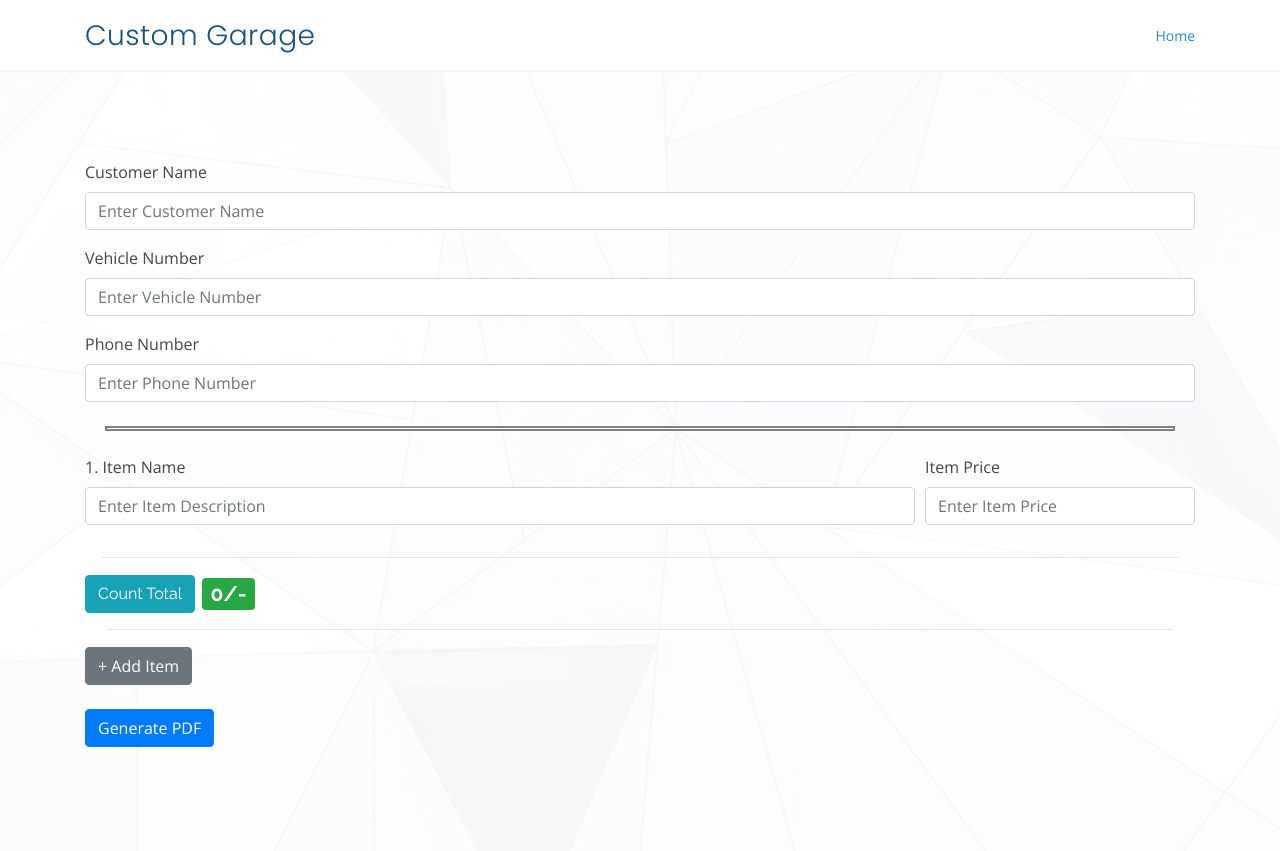
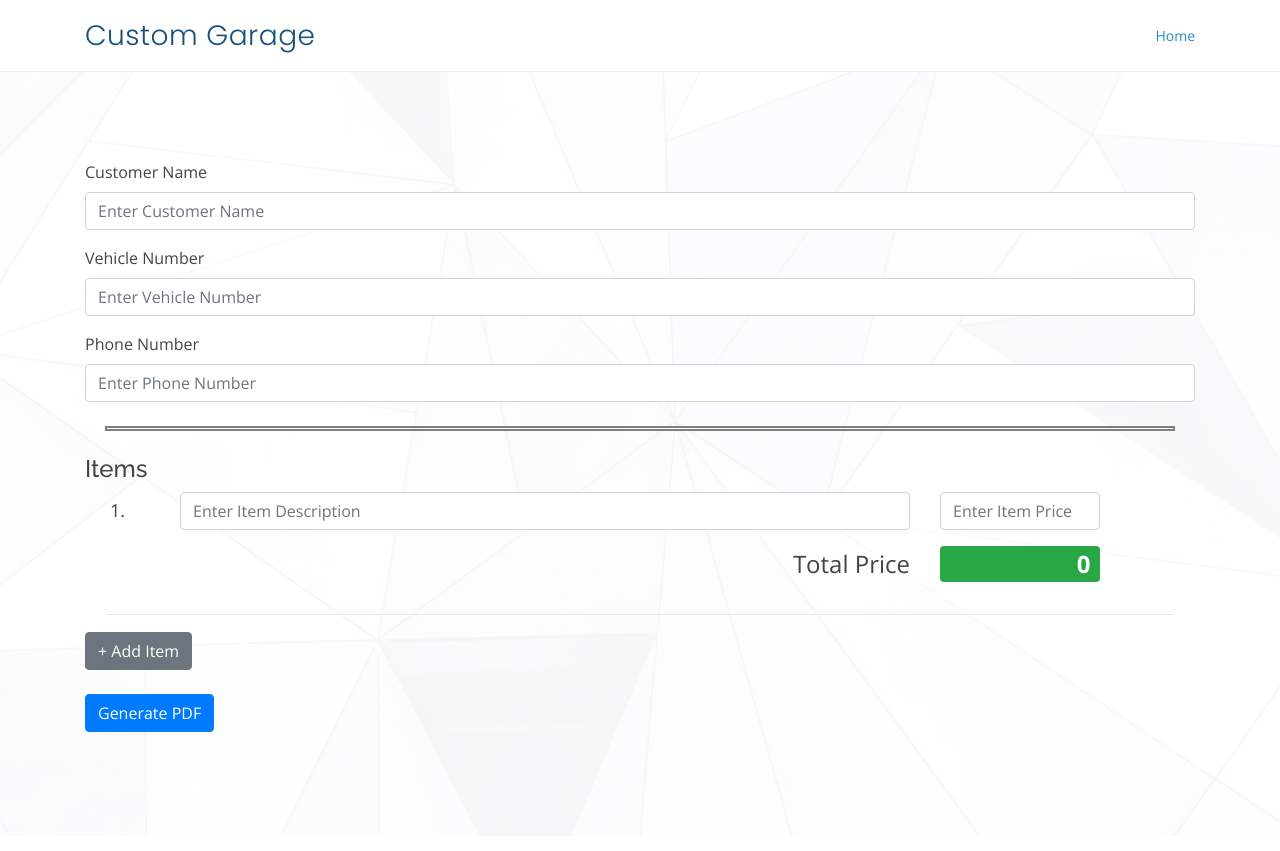
Before and after one commit to SireenAtGitHub/custom-invoice, a Django app: page / in a window 1280 px wide. After the commit the page ends 732 px from the top, so only its background shows below. Run offline with Django 3.2, Linux system fonts and the light colour scheme; some libraries are stand-ins or nearby versions.

Commit message:
1. Added automatic price calculating 2. Updated page design via following changes: -removed item name and item price labels -item price will be right aligned when entered -generate pdf button will take full page width in smaller device -total price badge will take full page width in smaller device -removed /- from total price

```diff
--- a/generateInvoice/static/generateInvoice/css/style.css
+++ b/generateInvoice/static/generateInvoice/css/style.css
@@ -143,6 +143,9 @@ h1, h2, h3, h4, h5, h6 {
 @media (max-width: 992px) {
   #header .logo {
     font-size: 28px;
+  }
+  #total,#idForm{
+    width: 100%;
   }
 }
 
@@ -1662,3 +1665,21 @@ hr {
   background-color:#FFFFFF;
   height: 1px;
 }
+
+.largerSize{
+  font-size: x-large;
+}
+.alignRight {
+  text-align: right;
+}
+.noPadding{
+ padding: 0%;
+}
+
+#total{
+  width: inherit;
+}
+.itemSR{
+  text-align: center;
+  font-size: large;
+}
--- a/generateInvoice/static/generateInvoice/js/add-item.js
+++ b/generateInvoice/static/generateInvoice/js/add-item.js
@@ -1,36 +1,55 @@
 $(document).ready(function () {
     $("#append").click(function (e) {
+        e.preventDefault();
         var elms = document.querySelectorAll("[id='item']");
         if (elms.length > 23) {
             alert("You can not add more than 25 items.");
             return false;
         }
         var text = $("#data_id").html();
-        e.preventDefault();
-        $(".form-row").append(text);
-        var elms = document.querySelectorAll("[id='item_label']");
-        for (var i = 0; i < elms.length; i++) {
-            elms[i].childNodes[0].nodeValue = i + 2 + ". Item Name";
+        $("#itemRows").append(text);
+        rearrangeSR();
+    });
+    function rearrangeSR(){
+        var elms = document.querySelectorAll(".itemSR");
+        for (var i = 1; i < elms.length; i++) {
+            elms[i].childNodes[0].nodeValue = i + 1 + ".";
         }
-    });
-    $("#c_total").click(function (e) {
-        var elms = document.querySelectorAll("[name='price']");
-        var total = 0;
-        for (var i = 0; i < elms.length; i++) {
-            total += parseInt(document.getElementsByName("price")[i].value);
+    }
+
+    $(document).on("keyup","input[name='price']",function(e){
+        if(e.target.value !== ''){
+            e.target.classList.add('alignRight')
+        }else{
+            e.target.classList.remove('alignRight')
         }
-        total = isNaN(total) ? 0 + "/-" : total + "/-";
-        $("#total").text(total);
+        calcTotal();
     });
 
+    function calcTotal(){
+        let total = 0;
+        $("input[name='price']").each(function (e) {
+            if(this.value !== ''){
+                total += parseInt(this.value);
+            }
+        });
+        $('#total').text(total);
+    }
+
+    // $("#c_total").click(function (e) {
+    //     var elms = document.querySelectorAll("[name='price']");
+    //     var total = 0;
+    //     for (var i = 0; i < elms.length; i++) {
+    //         total += parseInt(document.getElementsByName("price")[i].value);
+    //     }
+    //     total = isNaN(total) ? 0 + "/-" : total + "/-";
+    //     $("#total").text(total);
+    // });
+
     jQuery(document).on("click", ".remove_this", function () {
-        jQuery(this).parent().prev().prev().remove();
-        jQuery(this).parent().prev().remove();
-        jQuery(this).parent().remove();
-        var elms = document.querySelectorAll("[id='item_label']");
-        for (var i = 0; i < elms.length; i++) {
-            elms[i].childNodes[0].nodeValue = i + 2 + ". Item Name";
-        }
+        jQuery(this).parent().parent('.row').remove();
+        calcTotal();
+        rearrangeSR();
         return false;
     });
 });
--- a/generateInvoice/static/generateInvoice/js/api-call.js
+++ b/generateInvoice/static/generateInvoice/js/api-call.js
@@ -29,15 +29,18 @@ $(document).ready(function () {
                     new Blob(binaryData, { type: "application/pdf" })
                 );
                 window.open(fileURL);
-                // to reset the form
-                $("#invoiceForm").trigger("reset");
-                $(".remove_this").each(function () {
-                    $(this).trigger("click");
-                });
+                resetForm();
             },
         });
     });
 });
+function resetForm() {
+    $("#invoiceForm").trigger("reset");
+    $(".remove_this").each(function () {
+        $(this).trigger("click");
+    });
+    $("input[name='price']").removeClass('alignRight');
+}
 
 function generate_str(name, price) {
     name_split = name.split("&");
--- a/generateInvoice/templates/base.html
+++ b/generateInvoice/templates/base.html
@@ -89,29 +89,47 @@
                     placeholder="Enter Phone Number" maxlength="10">
             </div>
             <hr class="mt-4 mb-4" style="border: 2px solid grey">
-            <div class="form-row">
-                <div class="col-md-9 mb-3">
-                    <label id=''>1. Item Name</label>
+            <h4>Items</h4>
+            <div id="itemRows">
+                <div class="row">
+                    <div class="col-md-1 mb-3 align-self-center itemSR">
+                        1.
+                    </div>
+                    <div class="col-md-8 mb-3">
+                        <!-- <label id=''>1. Item Name</label> -->
                         <input type="text" class="form-control" placeholder="Enter Item Description" name="item">
                         <div class="invalid-tooltip">
                             Enter Item Description
                         </div>
                     </div>
-                <div class="col-md-3 mb-3">
-                    <label>Item Price</label>
+                    <div class="col-md-2 mb-3">
+                        <!-- <label>Item Price</label> -->
                         <input type="number" class="form-control" placeholder="Enter Item Price" name="price" max="">
                         <div class="invalid-tooltip">
                             Enter Item Price
                         </div>
                     </div>
-                <hr>
+                    <div class="col-md-1 mb-3">
+
                     </div>
-            <div class="mb-2">
-                <h3>
-                    <button type="button" class="btn btn-info" id="c_total">Count Total</button>
-                    <span class="badge badge-success" id="total">0/-</span>
-                </h3>
+                    <!-- <hr> -->
                 </div>
+            </div>
+            <div class="row">
+                <div class="col-md-9 alignRight largerSize">
+                    Total Price
+                </div>
+                <div class="col-md-2 mb-3">
+                    <!-- <h3> -->
+                        <!-- <button type="button" class="btn btn-info" id="c_total">Count Total</button> -->
+                        <span class="badge badge-success largerSize alignRight" id="total">0</span>
+                    <!-- </h3> -->
+                </div>
+                <div class="col-md-1 mb-3">
+
+                </div>
+            </div>
+
 
             <hr>
             <div class="mb-2">
@@ -145,26 +163,29 @@
     <script src="{% static 'generateInvoice/js/api-call.js' %}"></script>
     <script src="{% static 'generateInvoice/js/validate.js' %}"></script>
     <script id="data_id" type="text/plain">
-
-            <div class="col-md-9 mb-3">
-                <label id="item_label">Item Name</label>
+        <div class="row">
+            <div class="col-md-1 mb-3 align-self-center itemSR">
+                2.
+            </div>
+            <div class="col-md-8 mb-3">
+                <!-- <label id="item_label">Item Name</label> -->
                      <input type="text" class="form-control" placeholder="Enter Item Description" name="item" id="item">
                 <div class="invalid-tooltip">
                     Enter Item Description
                 </div>
             </div>
             <div class="col-md-2 mb-3">
-                <label>Item Price</label>
-                <input type="number" class="form-control" placeholder="Item Price" name="price">
+                <!-- <label>Item Price</label> -->
+                <input type="number" class="form-control" placeholder="Enter Item Price" name="price">
                 <div class="invalid-tooltip">
                     Enter Item Price
                 </div>
             </div>
             <div class="col-md-1 mb-3">
-                <label>Delete</label>
+                <!-- <label>Delete</label> -->
                 <button type="button" class="btn btn-danger remove_this" id="remove"><span class="bi bi-trash"></span></button>
             </div>
-
+        </div>
 </script>
 </body>
 
```
Lines whose indentation alone changed are shown as unchanged.
